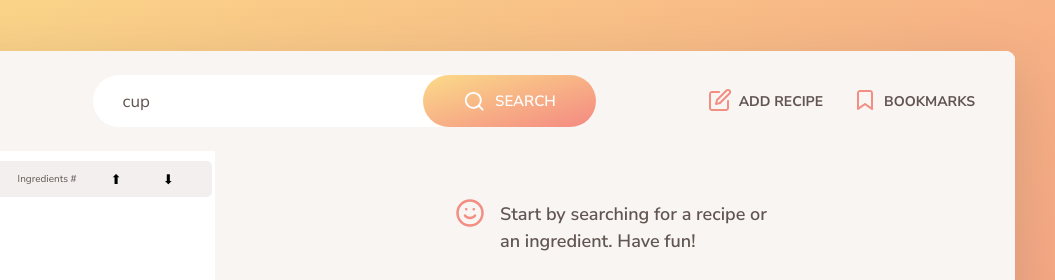
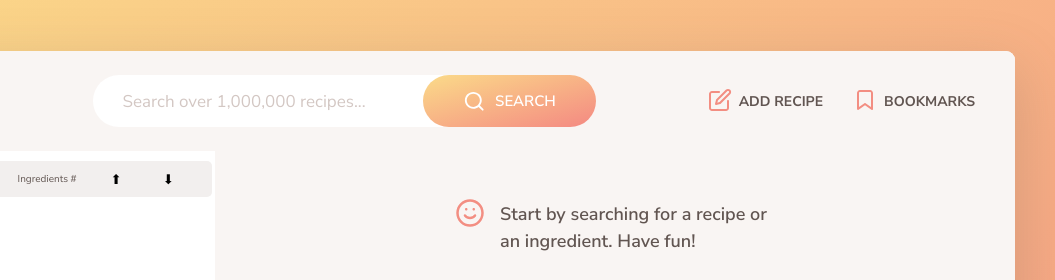
Before and after one commit to habahabahaba/Forkify-Challenge, a website built with Parcel: page index.html in a window 1280 px wide. Shown: the top 280 px of the page, 225-1280 px from the left. Built offline with nearby package versions, Linux system fonts and the light colour scheme.

Commit message:
removed "cup" placeholder from search

```diff
--- a/index.html
+++ b/index.html
@@ -25,7 +25,6 @@
             type="text"
             class="search__field"
             placeholder="Search over 1,000,000 recipes..."
-            value="cup"
           />
           <button class="btn search__btn">
             <svg class="search__icon">
```
